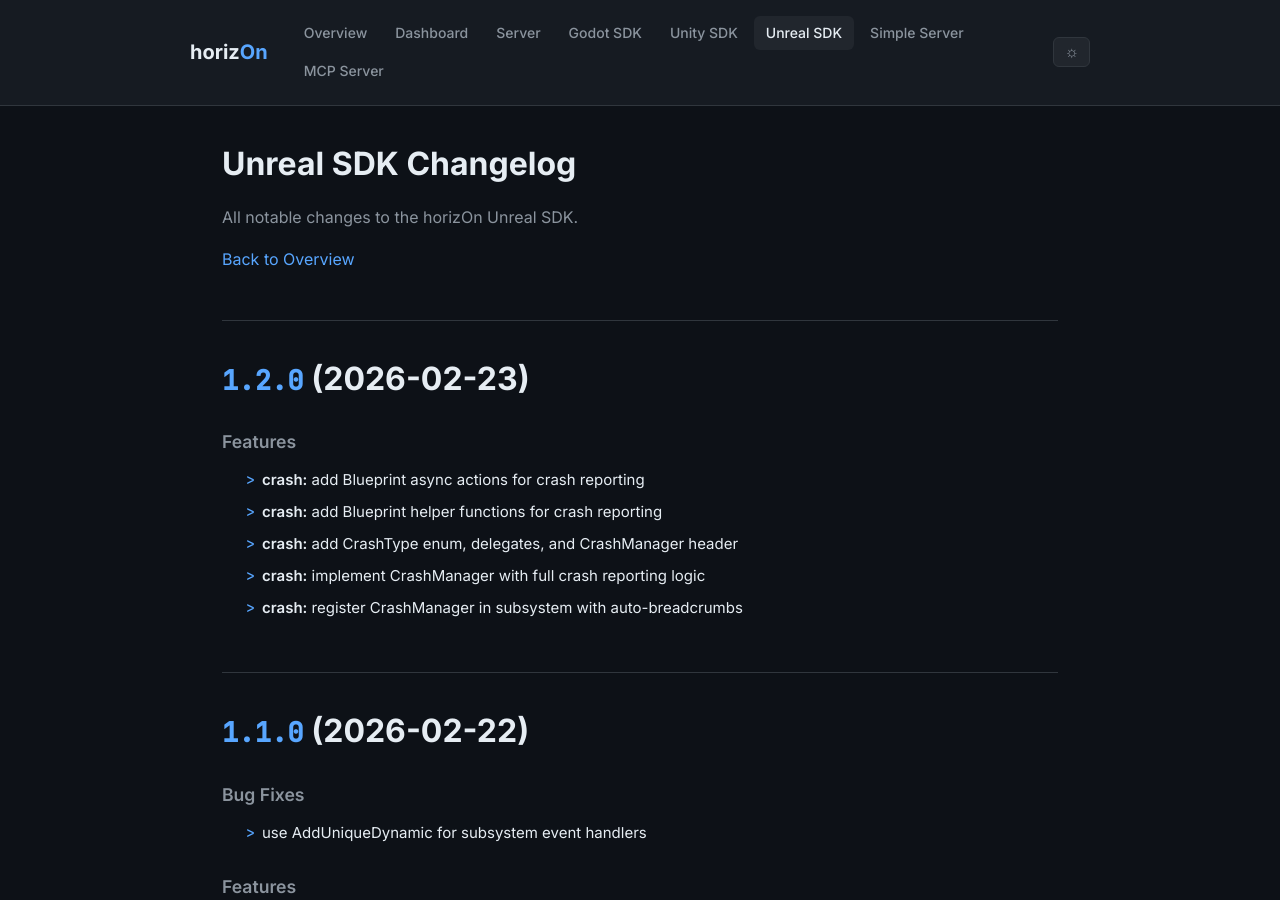
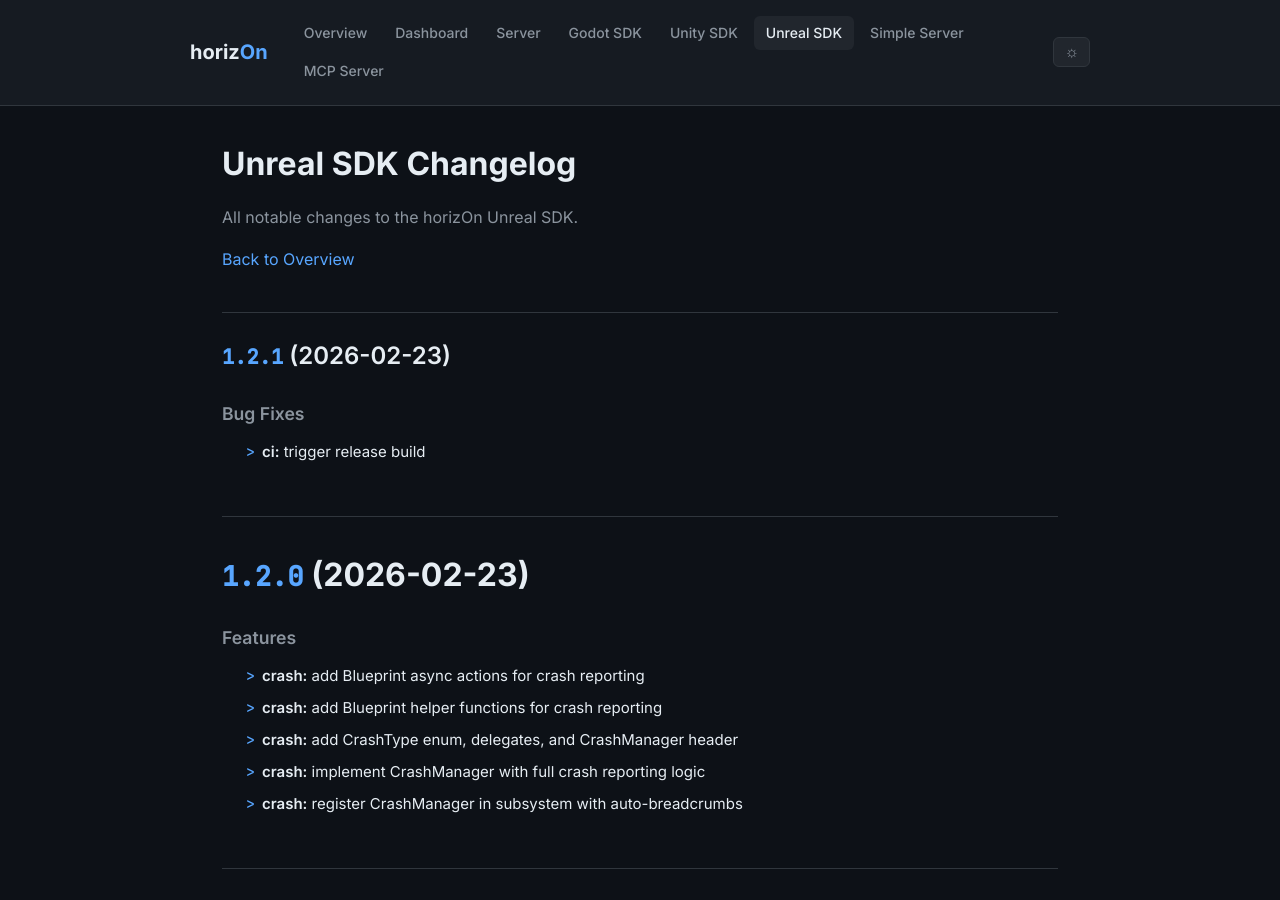
Before and after one commit to ProjectMakersDE/horizOn-Changelog, a Jekyll site: the page built from unreal-sdk-changelog.md, in a window 1280 px wide and 900 px high. Built offline with Jekyll 4.4.1, drawn with Linux system fonts in a browser that asks for light colours.

Commit message:
chore: sync changelogs [skip ci]

```diff
--- a/unreal-sdk-changelog.md
+++ b/unreal-sdk-changelog.md
@@ -8,6 +8,13 @@ title: Unreal SDK Changelog
 All notable changes to the horizOn Unreal SDK.
 
 [Back to Overview](.)
+
+## [1.2.1](https://github.com/ProjectMakersDE/horizOn-SDK-Unreal/compare/v1.2.0...v1.2.1) (2026-02-23)
+
+
+### Bug Fixes
+
+* **ci:** trigger release build ([4e067ec](https://github.com/ProjectMakersDE/horizOn-SDK-Unreal/commit/4e067ec8db98d80944cab80007f592ca60de70a3))
 
 # [1.2.0](https://github.com/ProjectMakersDE/horizOn-SDK-Unreal/compare/v1.1.0...v1.2.0) (2026-02-23)
 
```
Also changed, not shown: index.md (+1 -1 lines).
